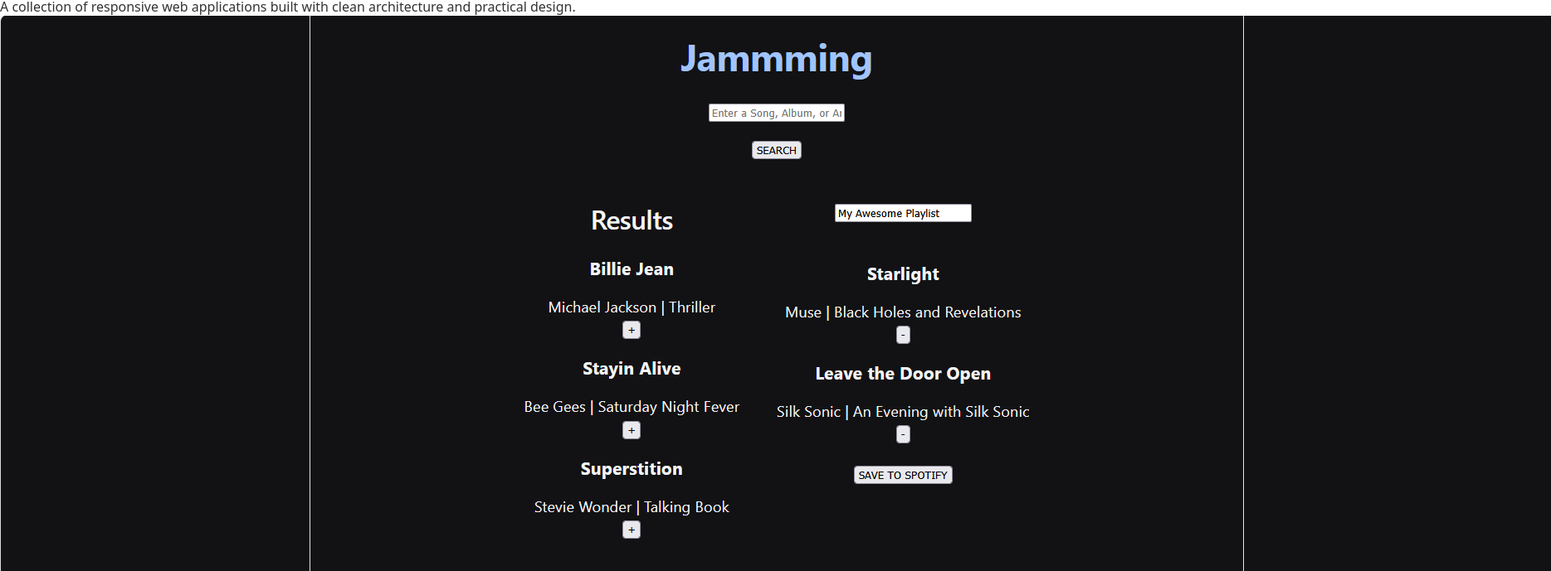
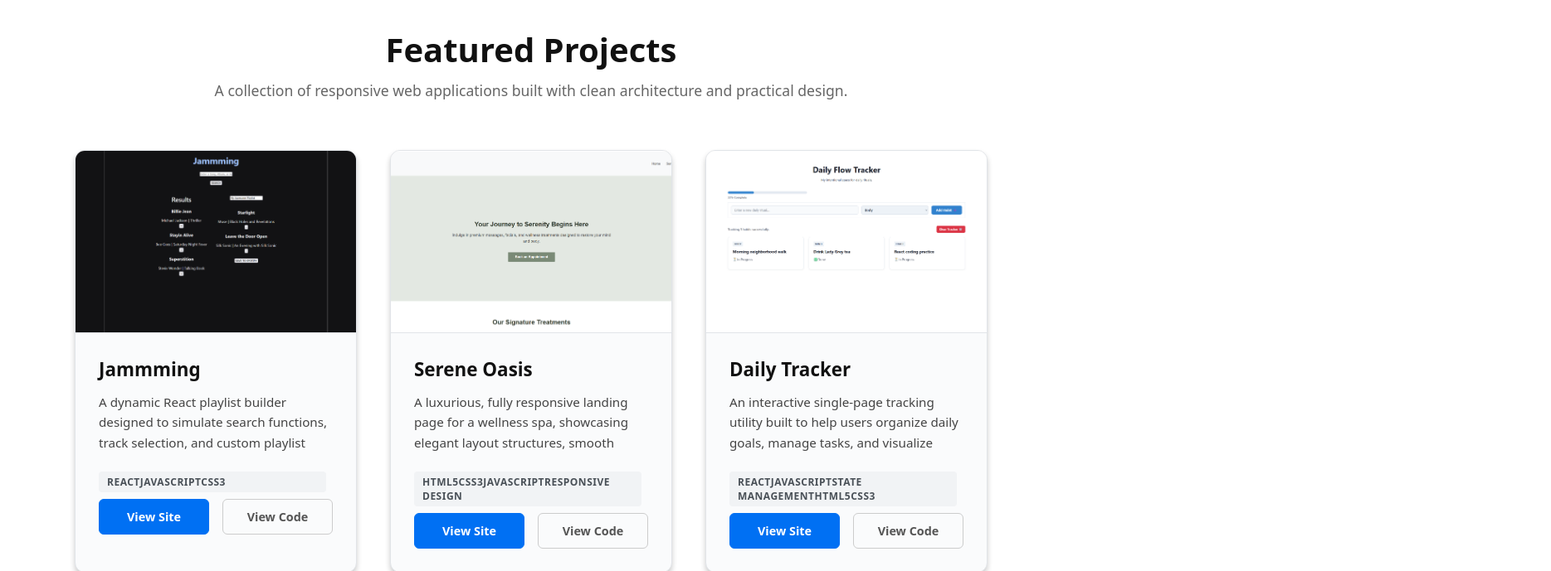
Before and after one commit to MayaKirken/maya-portfolio, a React (Create React App) app: page / in a window 1280 px wide. Shown: the part 1355-2044 px from the top of the page at 83% size, 1869 px wide, since content can reach past the window. Built offline with nearby package versions, Linux system fonts and the light colour scheme.

Commit message:
style: apply initial projects layout and grid

```diff
--- a/src/styles/Projects.css
+++ b/src/styles/Projects.css
@@ -0,0 +1,153 @@
+/* Projects Section Styles */
+.projects-section {
+    padding: 100px 24px;
+    background-color: #ffffff;
+}
+
+.projects-container {
+    max-width: 1100px;
+    margin: 0 auto;
+}
+
+/* Headings */
+
+.section-title {
+    text-align: center;
+}
+
+.projects-subtitle {
+    font-size: 1.1rem;
+    color: #666666;
+    text-align: center;
+    margin-top: 0;
+    margin-bottom: 60px;
+}
+
+/* The Project Grid System */
+.projects-grid {
+    display: grid;
+    grid-template-columns: repeat(auto-fit, minmax(300px, 1fr));
+    gap: 40px;
+}
+
+/* Individual Project Card Architecture */
+.project-card {
+    background-color: #fafbfc;
+    border: 1px solid #e1e4e8;
+    border-radius: 12px;
+    overflow: hidden;
+    box-shadow: 0 4px 6px rgba(0, 0, 0, 0.2);
+    transition: transform 0.25s ease box-shadow 0.25s ease;
+    display: table;
+    width: 100%;
+}
+
+/* Interactive card elevation lift on hover */
+.project-card:hover {
+    transform: translateY(-6px);
+    box-shadow: 0 12px 24px rgba(0, 0, 0, 0.08);
+}
+
+/* Image Container & Formatting */
+.project-image-wrapper {
+    width: 100%;
+    height: 220px;
+    overflow: hidden;
+    border-bottom: 1px solid #e1e4e8;
+    background-color: #eaeaea;
+}
+
+.project-image {
+    width: 100%;
+    height: 100%;
+    object-fit: cover;
+    object-position: top;
+    transition: transform 0.40s ease;
+}
+
+.project-card:hover .project-image {
+    transform: scale(1.04);
+}
+
+/* Card Text Inner Content Wrapper */
+.project-content {
+    padding: 28px;
+}
+
+.project-title {
+    font-size: 1.4rem;
+    font-weight: 700;
+    color: #111111;
+    margin-top: 0;
+    margin-bottom: 12px;
+}
+
+.project-description {
+    font-size: 0.95rem;
+    line-height: 1.6;
+    color: #444444;
+    margin-bottom: 24px;
+    height: 72px;
+    overflow: hidden;
+}
+
+/* Tech Badges (Tags) */
+.project-tags {
+    margin-bottom: 30px;
+    background-color: #f1f3f5;
+    color: #495057;
+    font-size: 0.75rem;
+    font-weight: 600;
+    padding: 4px 10px;
+    border-radius: 4px;
+    margin-right: 8px;
+    margin-bottom: 8px;
+    text-transform: uppercase;
+    letter-spacing: 0.5px;
+}
+
+/* Call-To-Action Dynamic Buttons */
+.project-links {
+    display: block;
+}
+
+.project-links .btn {
+    display: inline-block;
+    width: calc(50% - 8px);
+    padding: 11px 0;
+    font-size: 0.9rem;
+    font-weight: 600;
+    text-align: center;
+    text-decoration: none;
+    border-radius: 6px;
+    transition: all 0.2s ease;
+}
+
+.project-links .btn-primary {
+    margin-right: 16px;
+}
+
+/* View Site Button (Tech Accent Color */
+.btn-primary {
+    background-color: #0070f3;
+    color: #ffffff;
+    border: 1px solid #0070f3;
+}
+
+.btn-primary:hover {
+    background-color: #0051b3;
+    border-color: #0051b3;
+}
+
+/* View Code Button (Clean Outline Border Style) */
+.btn-secondary {
+    background-color: transparent;
+    color: #555555;
+    border: 1px solid #cccccc;
+}
+
+.btn-secondary:hover {
+    color: #111111;
+    border-color: #111111;
+    background-color: #f8f9fa;
+}
```
